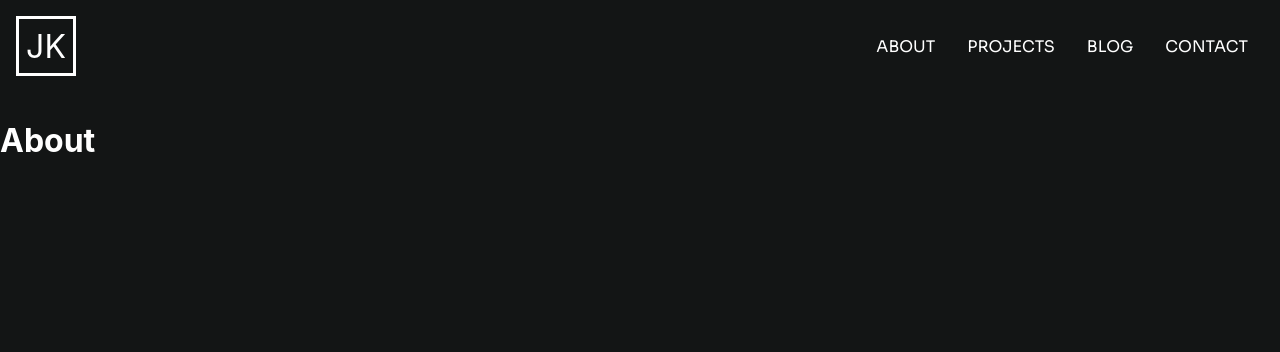
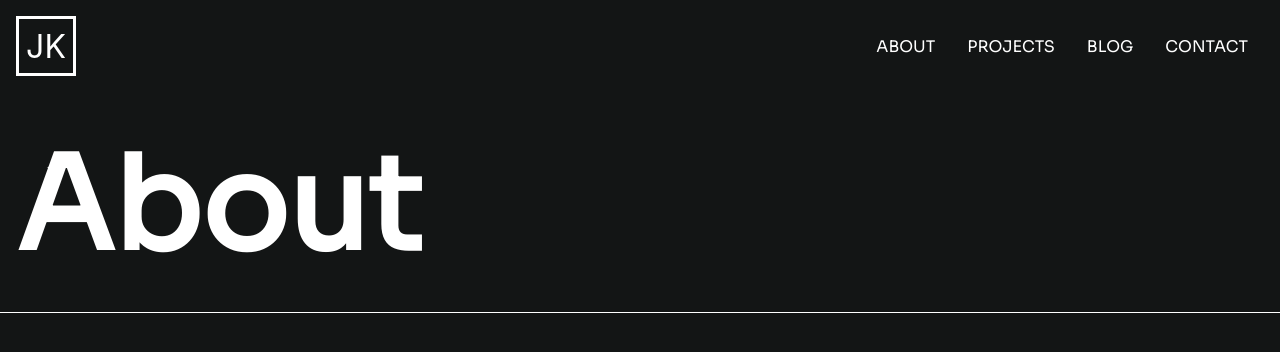
Before and after one commit to kapantzak/portfolio, a Next.js app: page /about in a window 1280 px wide. Shown: the top 352 px of the page. Built offline with nearby package versions, Linux system fonts and the light colour scheme.

Commit message:
Add common page header component

```diff
--- a/components/Intro.js
+++ b/components/Intro.js
@@ -2,7 +2,7 @@ import styles from "@/styles/Intro.module.scss";
 
 const Intro = () => {
   return (
-    <div>
+    <>
       <div className={styles.textWrapper}>
         <h1 className={styles.mainText}>Web developer</h1>
       </div>
@@ -14,7 +14,7 @@ const Intro = () => {
           Javascript &#8226; React &#8226; Nextjs &#8226; HTML &#8226; CSS
         </p>
       </div>
-    </div>
+    </>
   );
 };
 
--- /dev/null
+++ b/components/PageHeader.js
@@ -0,0 +1,16 @@
+import PropTypes from "prop-types";
+import styles from "@/styles/PageHeader.module.scss";
+
+const PageHeader = ({ children }) => {
+  return (
+    <div className={styles.textWrapper}>
+      <h1 className={styles.header}>{children}</h1>
+    </div>
+  );
+};
+
+PageHeader.propTypes = {
+  children: PropTypes.string.isRequired,
+};
+
+export default PageHeader;
--- a/pages/about.js
+++ b/pages/about.js
@@ -1,5 +1,11 @@
+import PageHeader from "@/components/PageHeader";
+
 const About = () => {
-  return <h1>About</h1>;
+  return (
+    <>
+      <PageHeader>About</PageHeader>
+    </>
+  );
 };
 
 export default About;
--- /dev/null
+++ b/styles/PageHeader.module.scss
@@ -0,0 +1,44 @@
+.header {
+    padding: 2vw 1rem;
+    margin: 0;
+    font-family: "Sora", sans-serif;
+    font-size: 10vw;
+    opacity: 0;
+    transform: translateY(10%);
+    animation-name: slideUp;
+    animation-duration: 1500ms;
+    animation-delay: 250ms;
+    animation-fill-mode: forwards;
+}
+
+.textWrapper {
+    border-bottom: 1px solid #fff;
+    overflow: hidden;
+    transform: translateX(-100%);
+    animation-name: slideIn;
+    animation-duration: 150ms;
+    animation-delay: 0;
+    animation-fill-mode: forwards;
+  }
+
+@keyframes slideUp {
+    from {
+        opacity: 0;
+        transform: translateY(10%);
+    }
+
+    to {
+        opacity: 1;
+        transform: translateY(0);
+    }
+}
+
+@keyframes slideIn {
+    from {
+        transform: translateX(-100%);
+    }
+
+    to {
+        transform: translateX(0);
+    }
+}
```
Also changed, not shown: pages/contact.js (+7 -1 lines), pages/projects.js (+7 -1 lines).
